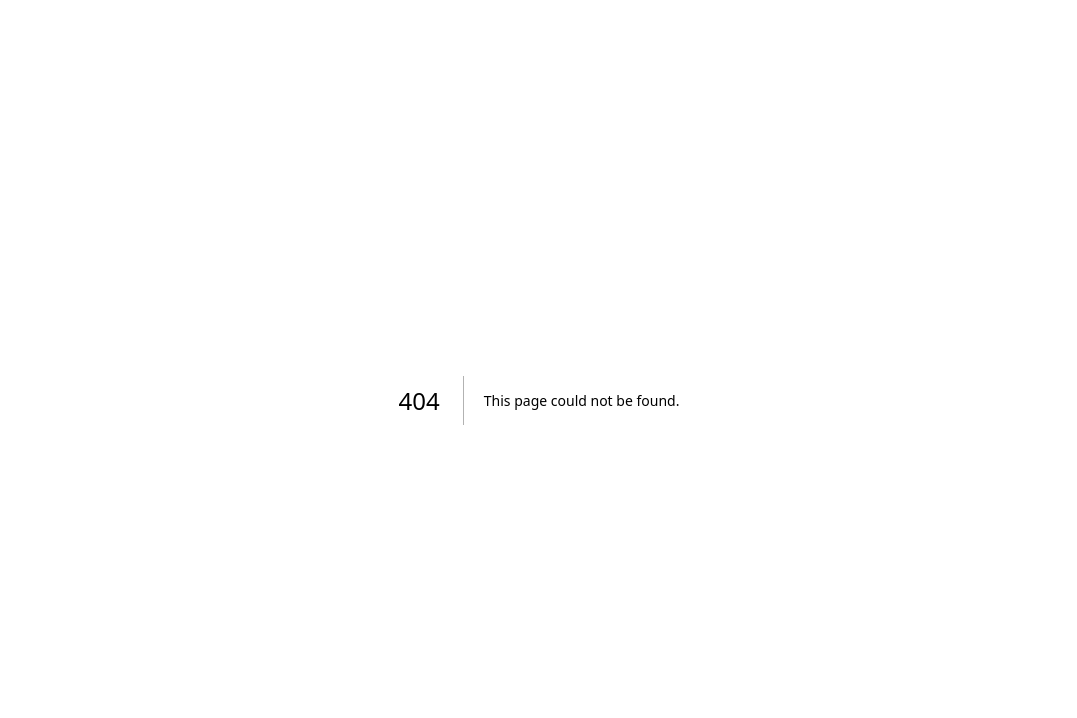
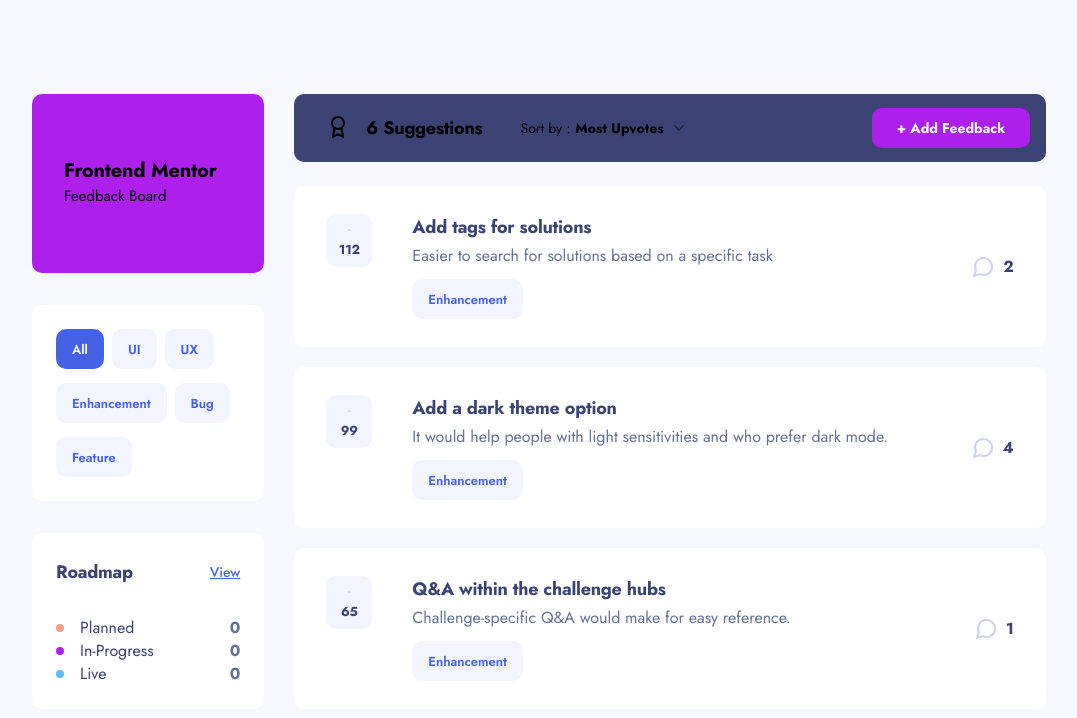
Before and after one commit to madebyphi/product-feedback-app, a Next.js app: page /suggestions in a window 1280 px wide. Before the commit this address had no page. Shown: the top 718 px of the page, without its empty margins (101-1178 px from the left). Built offline with nearby package versions, Linux system fonts and the light colour scheme.

Commit message:
Compose components to build suggestions page

```diff
--- /dev/null
+++ b/src/app/suggestions/page.tsx
@@ -0,0 +1,69 @@
+"use client";
+
+import CategoryCard from "@/components/composed/CategoryCard";
+import FeedbackBar from "@/components/composed/FeedbackBar";
+import RoadmapCard from "@/components/composed/RoadmapCard";
+import SuggestionCard from "@/components/composed/SuggestionCard";
+import TitleCard from "@/components/composed/TitleCard";
+import { Toggle } from "@/components/ui/toggle";
+import { ChevronUp } from "lucide-react";
+import { useState } from "react";
+
+const suggestions = [
+  {
+    id: 0,
+    count: 112,
+    title: "Add tags for solutions",
+    description: "Easier to search for solutions based on a specific task",
+    category: "Enhancement",
+    comments: 2,
+  },
+  {
+    id: 1,
+    count: 99,
+    title: "Add a dark theme option",
+    description:
+      "It would help people with light sensitivities and who prefer dark mode.",
+    category: "Enhancement",
+    comments: 4,
+  },
+  {
+    id: 2,
+    count: 65,
+    title: "Q&A within the challenge hubs",
+    description: "Challenge-specific Q&A would make for easy reference.",
+    category: "Enhancement",
+    comments: 1,
+  },
+];
+
+export default function Suggestions() {
+  const [count, setCount] = useState(99);
+  return (
+    <div className="flex justify-center bg-gray-1 pt-[5.875rem] pb-[8rem]">
+      <div className="lg:w-[1110px] md:w-[700px] flex gap-[1.875rem] lg:flex-row lg:px-[3rem] md:flex-col">
+        {/*Left Column*/}
+        <div className="lg:w-[15.9375rem] flex lg:flex-col lg:gap-[2rem] md:gap-[0.675rem] w-full md:flex-row lg:justify-start md:justify-start">
+          {/* <div className="w-[200px]"> */}
+          <TitleCard />
+          {/* </div> */}
+          {/* <div className="w-[300px]"> */}
+          <CategoryCard />
+          {/* </div> */}
+          {/* <div className="w-[200px]"> */}
+          <RoadmapCard />
+          {/* </div> */}
+        </div>
+        {/* Right Column */}
+        <div className="lg:w-[51.5625rem] flex flex-col gap-[1.5rem] md:w-full">
+          <FeedbackBar />
+          <div className="flex flex-col gap-[1.25rem]">
+            {suggestions.map((suggestion) => (
+              <SuggestionCard key={suggestion.id} suggestion={suggestion} />
+            ))}
+          </div>
+        </div>
+      </div>
+    </div>
+  );
+}
```
